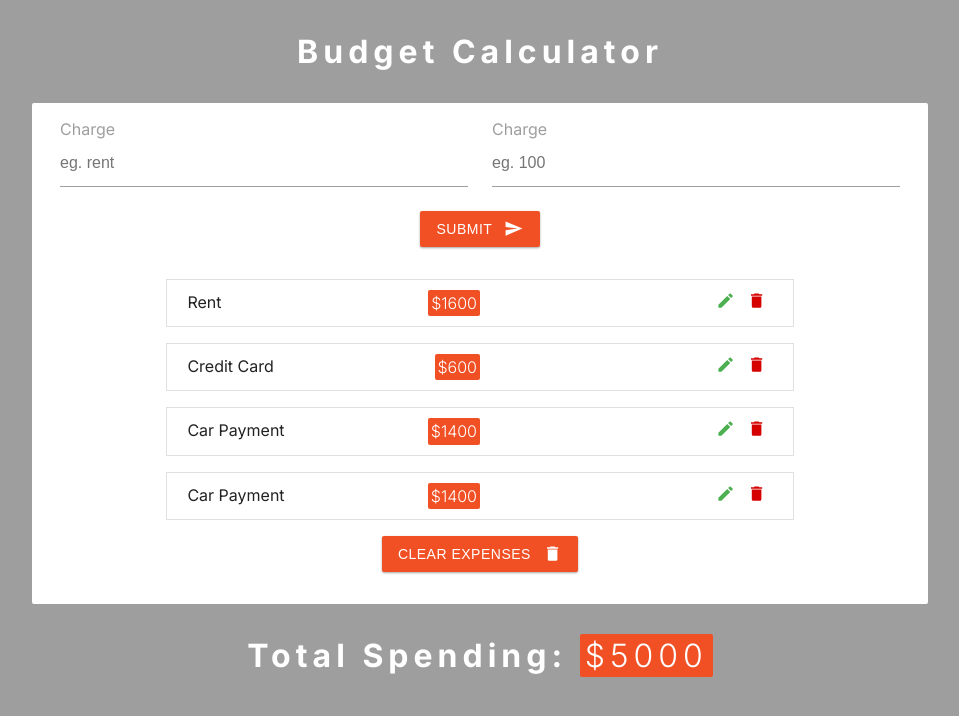
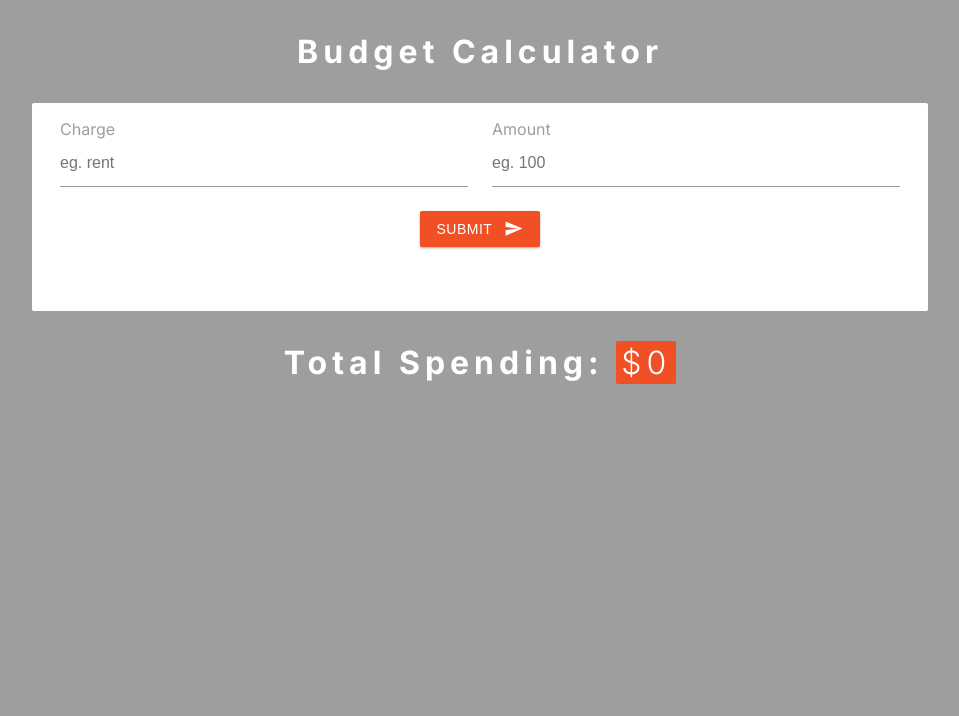
Before and after one commit to chrismbah/Budget-Calculator, a React (Vite) app: page / in a window 1280 px wide. Shown: the top 716 px of the page, without its empty margins (160-1119 px from the left). Built offline with nearby package versions, Linux system fonts and the light colour scheme.

Commit message:
Added submit and edit funtcionality Local storge functionality to retain data Added delete functionality

```diff
--- a/src/App.jsx
+++ b/src/App.jsx
@@ -3,14 +3,18 @@ import ExpenseForm from "./components/ExpenseForm";
 import Alert from "./components/Alert";
 import "./App.css";
 import { v4 as uuid } from "uuid";
-import { useState } from "react";
+import { useState,useEffect } from "react";
 
-const initialExpenses = [
-  { id: uuid(), charge: "rent", amount: 1600 },
-  { id: uuid(), charge: "credit card", amount: 600 },
-  { id: uuid(), charge: "car payment", amount: 1400 },
-  { id: uuid(), charge: "car payment", amount: 1400 },
-];
+// const initialExpenses = [
+//   { id: uuid(), charge: "rent", amount: 1600 },
+//   { id: uuid(), charge: "credit card", amount: 600 },
+//   { id: uuid(), charge: "car payment", amount: 1400 },
+//   { id: uuid(), charge: "car payment", amount: 1400 },
+// ];
+//Stroing in local storgae so data is available when page is refreshed
+const initialExpenses = localStorage.getItem("expenses")
+  ? JSON.parse(localStorage.getItem("expenses"))
+  : [];
 
 function App() {
   //************State values****************** */
@@ -21,7 +25,12 @@ function App() {
   //Single amount
   const [amount, setAmount] = useState("");
   //Alert
-  const[alert,setAlert]=useState({show:false})
+  const [alert, setAlert] = useState({ show: false });
+  const [edit, setEdit] = useState(false);
+  const [id, setId] = useState(0);
+  useEffect(() => {
+    localStorage.setItem("expenses",JSON.stringify(expenses));
+  },[expenses]);
   //************Functionality****************** */
   function handleCharge(e) {
     setCharge(e.target.value);
@@ -29,21 +38,61 @@ function App() {
   function handleAmount(e) {
     setAmount(e.target.value);
   }
+  function handleAlert({ type, text }) {
+    setAlert({ show: true, type, text }); //Adds props to alert object
+    setTimeout(() => {
+      setAlert({ show: false });
+    }, 4000);
+  }
   function handleSubmit(e) {
     e.preventDefault();
     if (charge !== "" && amount > 0) {
-      const singleExpense = { id: uuid(), charge: charge, amount: amount };
-      setExpenses([...expenses, singleExpense]);
+      if (edit) {
+        let tempExpenses = expenses.map((item) => {
+          return item.id === id
+            ? { ...item, charge: charge, amount: amount }
+            : item;
+        });
+        setExpenses(tempExpenses);
+        setEdit(false);
+        handleAlert({ type: "success", text: "Item edited" });
+      } else {
+        const singleExpense = { id: uuid(), charge: charge, amount: amount };
+        setExpenses([...expenses, singleExpense]);
+        handleAlert({ type: "success", text: "item added" });
+      }
+
       setCharge("");
       setAmount("");
     } else {
       //Handle alert
+      handleAlert({
+        type: "danger",
+        text: "Charge cant be empty value and amoun of value has to be bigger than 0",
+      });
     }
+  }
+  function clearItems() {
+    setExpenses([]);
+    handleAlert({ type: "danger", text: "All Items deleted" });
+  }
+  function handleDelete(id) {
+    let tempExpenses = expenses.filter((item) => item.id !== id);
+    setExpenses(tempExpenses);
+    handleAlert({ type: "danger", text: "Item deleted" });
+  }
+  function handleEdit(id) {
+    let expense = expenses.find((item) => item.id == id);
+    let { charge, amount } = expense; //Destructuring the object
+    setCharge(charge);
+    setAmount(amount);
+    setEdit(true);
+    setId(id);
   }
 
   return (
     <>
-    {alert.show && <Alert type={alert.type} text={alert.text}/>}
+      {alert.show && <Alert type={alert.type} text={alert.text} />}
       <h1>Budget Calculator</h1>
       <main className="App">
         <ExpenseForm
@@ -52,8 +101,14 @@ function App() {
           handleAmount={handleAmount}
           handleCharge={handleCharge}
           handleSubmit={handleSubmit}
+          edit={edit}
         />
-        <ExpenseList expenses={expenses} />
+        <ExpenseList
+          expenses={expenses}
+          handleDelete={handleDelete}
+          handleEdit={handleEdit}
+          clearItems={clearItems}
+        />
       </main>
       <h1>
         Total Spending:{" "}
--- a/src/components/ExpenseForm.jsx
+++ b/src/components/ExpenseForm.jsx
@@ -7,6 +7,7 @@ export default function ExpenseForm({
   handleCharge,
   handleAmount,
   handleSubmit,
+  edit
 }) {
   return (
     <form onSubmit={handleSubmit}>
@@ -24,7 +25,7 @@ export default function ExpenseForm({
           />
         </div>
         <div className="form-group">
-          <label htmlFor="amount">Charge</label>
+          <label htmlFor="amount">Amount</label>
           <input
             type="number"
             className="form-control"
@@ -37,7 +38,7 @@ export default function ExpenseForm({
         </div>
       </div>
       <button type="submit" className="btn">
-        Submit <MdSend className="btn-icon" />
+        {edit?"Edit":"Submit"} <MdSend className="btn-icon" />
       </button>
     </form>
   );
--- a/src/components/ExpenseItem.jsx
+++ b/src/components/ExpenseItem.jsx
@@ -1,7 +1,7 @@
 import React from "react";
 import { MdDelete, MdEdit } from "react-icons/md";
 
-export default function ExpenseItem({ expense }) {
+export default function ExpenseItem({ expense, handleEdit, handleDelete }) {
   const { id, charge, amount } = expense; //Destructuring the object
   return (
     <li className="item">
@@ -10,10 +10,14 @@ export default function ExpenseItem({ expense }) {
         <span className="amount">${amount}</span>
       </div>
       <div>
-        <button className="edit-btn" aria-label="edit button">
+        <button
+          className="edit-btn"
+          aria-label="edit button"
+          onClick={() => handleEdit(id)}
+        >
           <MdEdit />
         </button>
-        <button className="clear-btn" aria-label="delete button">
+        <button className="clear-btn" aria-label="delete button" onClick={()=>handleDelete(id)}>
           <MdDelete />
         </button>
       </div>
--- a/src/components/ExpenseList.jsx
+++ b/src/components/ExpenseList.jsx
@@ -2,16 +2,29 @@ import React from "react";
 import ExpenseItem from "./ExpenseItem";
 import { MdDelete } from "react-icons/md";
 
-export default function ExpenseList({ expenses }) {
+export default function ExpenseList({
+  expenses,
+  handleEdit,
+  handlDelete,
+  handleDelete,
+  clearItems,
+}) {
   return (
     <>
       <ul className="list">
         {expenses.map((expense) => {
-          return <ExpenseItem key={expense.id} expense={expense} />;
+          return (
+            <ExpenseItem
+              key={expense.id}
+              expense={expense}
+              handleDelete={handleDelete}
+              handleEdit={handleEdit}
+            />
+          );
         })}
       </ul>
       {expenses.length > 0 && (
-        <button className="btn">
+        <button className="btn" onClick={clearItems}>
           Clear Expenses <MdDelete className="btn-icon" />{" "}
         </button>
       )}
```
